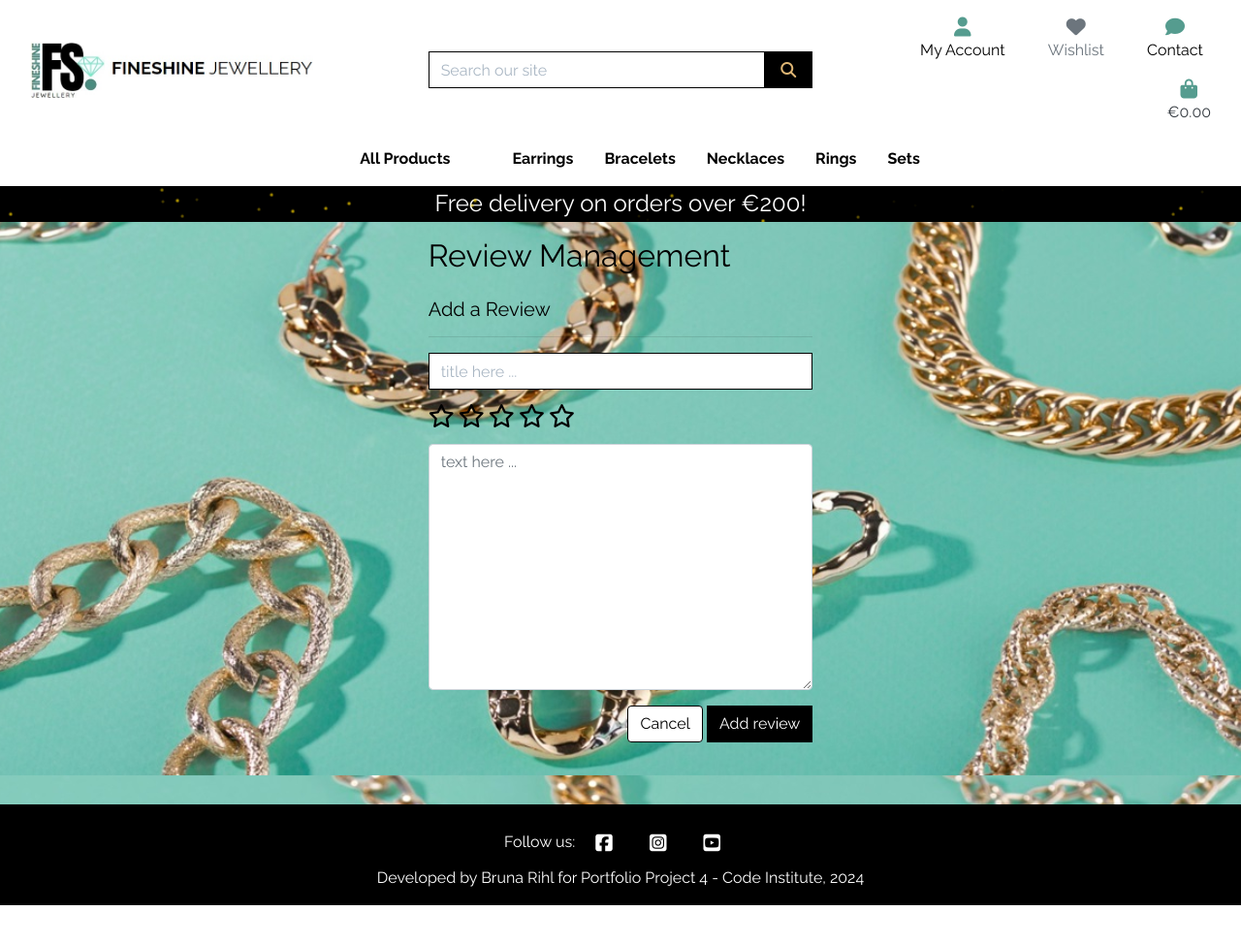
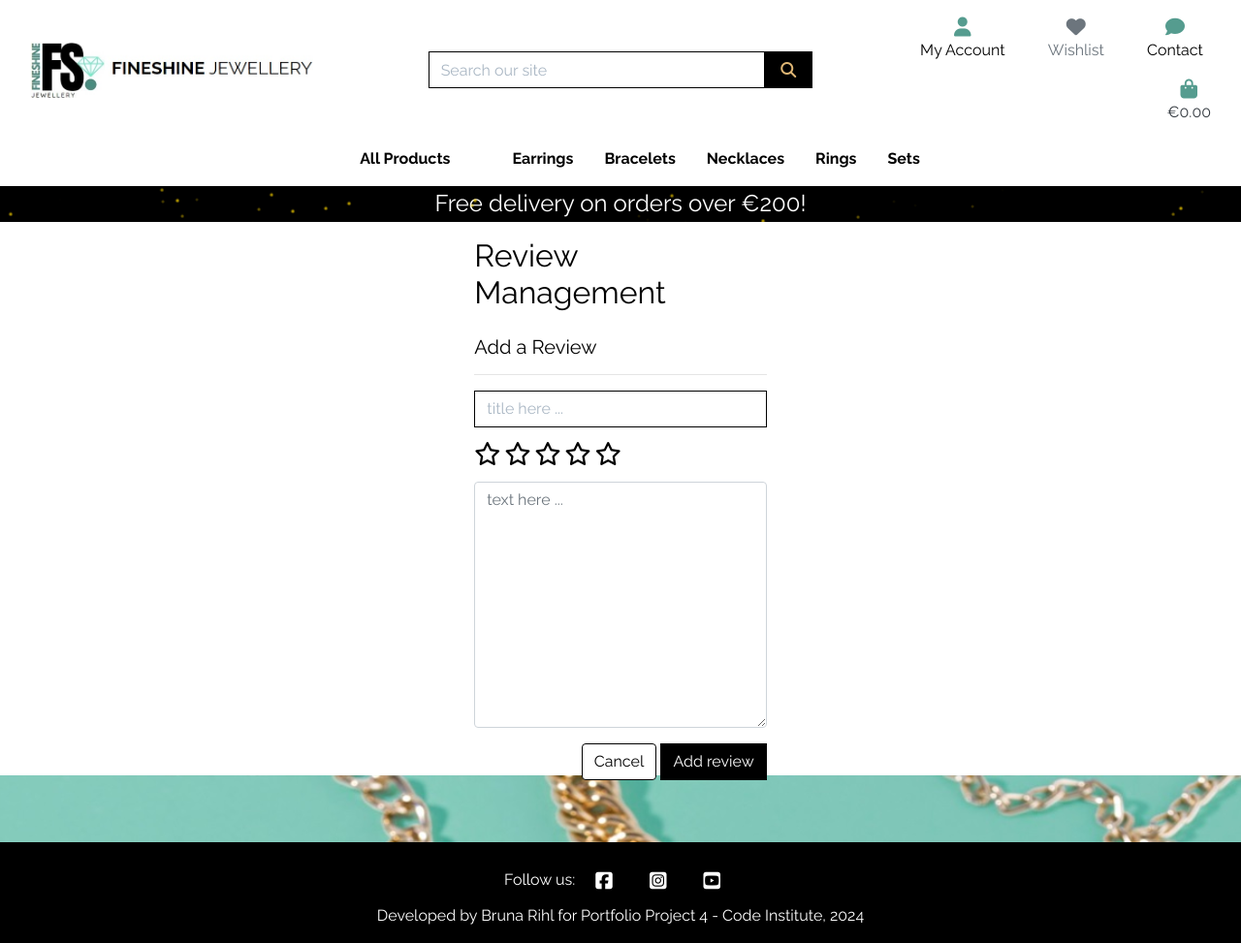
Before and after one commit to BrunaRihl/FineShine-Jewellery, a Django app: template reviews/templates/create_review.html in a window 1280 px wide. Shown: the whole page at 97% size. Before the commit the page ends 934 px from the top, so only its background shows below. Run offline with Django 3.2, Linux system fonts and the light colour scheme; the template is opened without the code that fills it: values that come from a table or form of the project are taken from there, others are empty; some libraries are stand-ins or nearby versions.

Commit message:
fix: Fix overlay display on the review addition page

```diff
--- a/reviews/templates/create_review.html
+++ b/reviews/templates/create_review.html
@@ -4,16 +4,19 @@
 {% block title %}Add a review{% endblock %}
 
 {% block page_header %}
+
 <div class="container header-container">
+  <div class="overlay">
   <div class="row">
     <div class="col"></div>
   </div>
 </div>
+</div>
 {% endblock %}
 
 {% block content %}
-<section class="container>
-  <div class="overlay"></div>
+<section class="container">
+
   <div class="container-fluid py-5">
     <div class="row d-flex justify-content-center">
       <div class="col-12 col-md-6 col-lg-4">
@@ -49,6 +52,7 @@
       </div>
     </div>
   </div>
+</div>
 
 
 </section>
```
